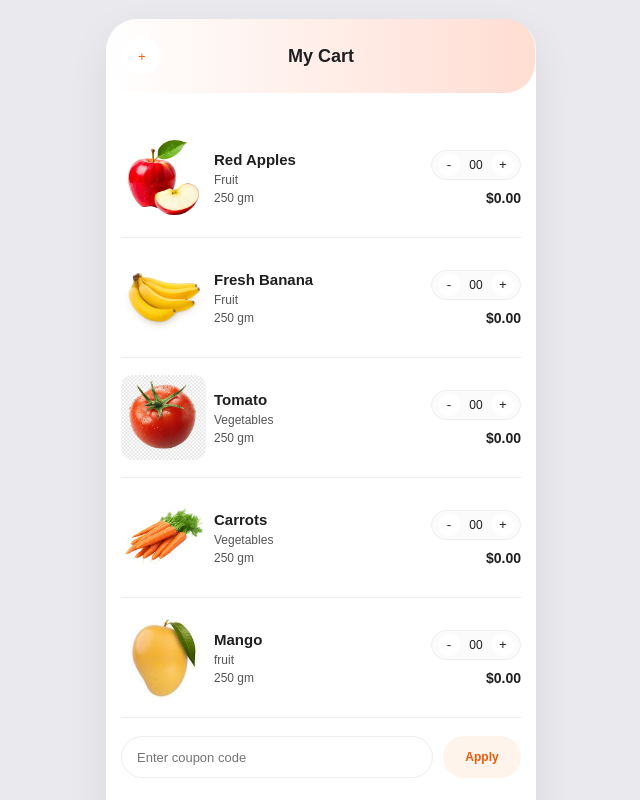
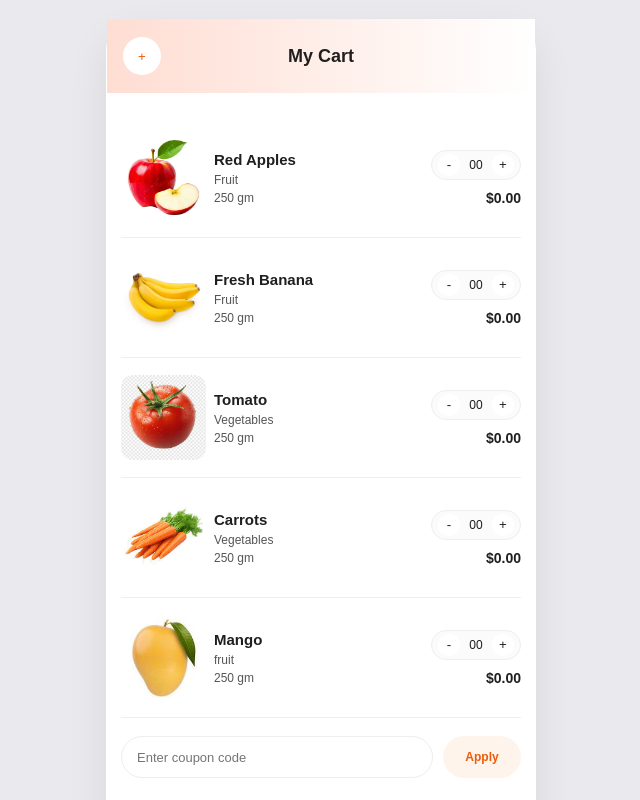
Before and after one commit to Creedbuilds/Mycart, a React (Vite) app: page / in a window 1280 px wide. Shown: the top 800 px of the page, without its empty margins (319-959 px from the left). Built offline with nearby package versions, Linux system fonts and the light colour scheme.

Commit message:
Fix CSS properties for cart header styling

```diff
--- a/src/App.css
+++ b/src/App.css
@@ -38,12 +38,12 @@ button {
 
 
 .cart-header {
-  border-radius: 30px;
+  border-radius-top: 30px;
   display: grid;
   grid-template-columns: 40px 1fr 40px;
   align-items: center;
   margin: -25px -14px 25px;
-   background: linear-gradient(to left ,#ffddd2,white);
+   background: linear-gradient(to right ,#ffddd2,white);
   padding: 18px 16px;
 
   /* position: relative;
```
